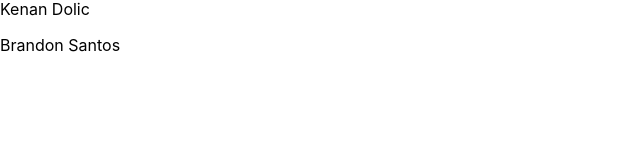
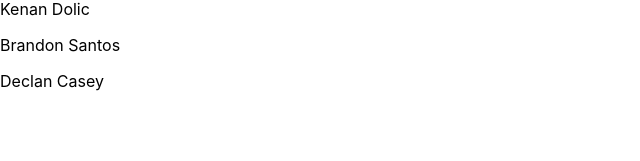
Before and after one commit to thanksgiving-break/MakingYourOwnSite, a React (Create React App) app in the folder sitemaker/: page / in a window 1280 px wide. Shown: the part 119-280 px from the top of the page, without its empty margins (0-640 px from the left). Built offline with nearby package versions, Linux system fonts and the light colour scheme.

Commit message:
Name (#4)

```diff
--- a/sitemaker/src/App.js
+++ b/sitemaker/src/App.js
@@ -7,6 +7,7 @@ function App() {
       <p>Chase Snider</p>
       <p>Kenan Dolic</p>
       <p>Brandon Santos</p>
+      <p>Declan Casey</p>
     </div>
   );
 }
```
Also changed, not shown: 1 other file (tests, documents, lock files or other folders).
